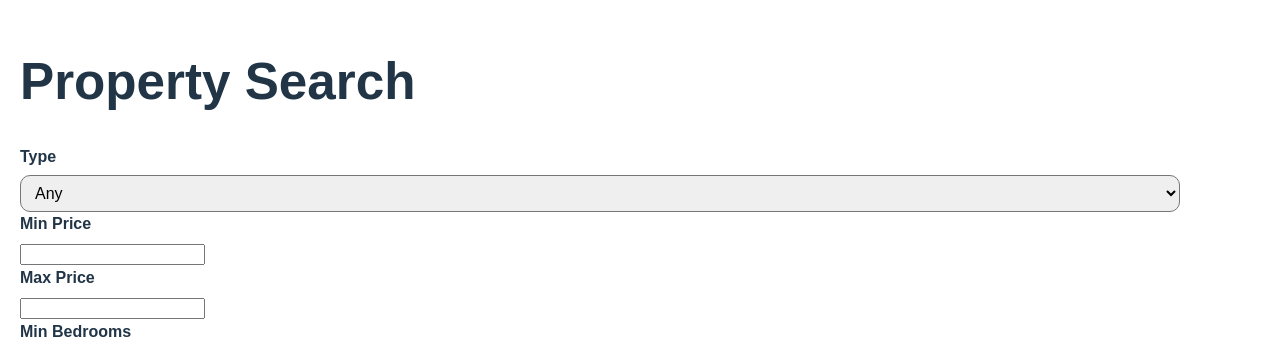
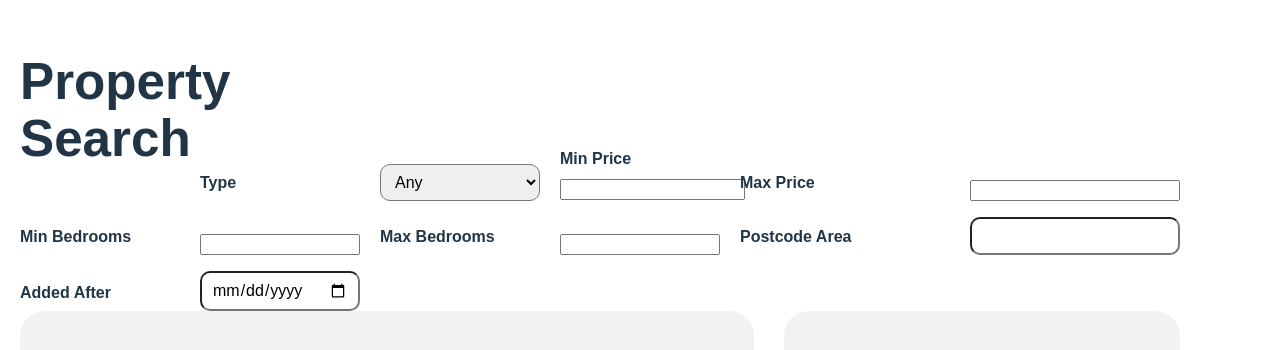
Before and after one commit to Lissa2005/estate-agent-react-app, a React (Vite) app: page / in a window 1280 px wide. Shown: the top 350 px of the page. Built offline with nearby package versions, Linux system fonts and the light colour scheme.

Commit message:
Update App.css

```diff
--- a/src/App.css
+++ b/src/App.css
@@ -16,7 +16,6 @@
 /*=== Search Section ===*/
 .search-container{
   display: flex;
-  text-align: column;
   padding: 20px 30px;
   flex-direction: column;
   border: 2px solid #f2f2f2;
@@ -33,10 +32,11 @@
 }
 
 /*=== Filters Grid ===*/
-.filters {
-	display: grid;
-	grid-template-columns: repeat(6, 1fr);
-	gap: 16px 20px;
+.filter {
+  display: grid;
+  grid-template-columns: 160px 160px 160px 160px 1fr 1fr;
+  gap: 16px 20px;
+  align-items: end;
 }
 
 /*=== Label ===*/
```
